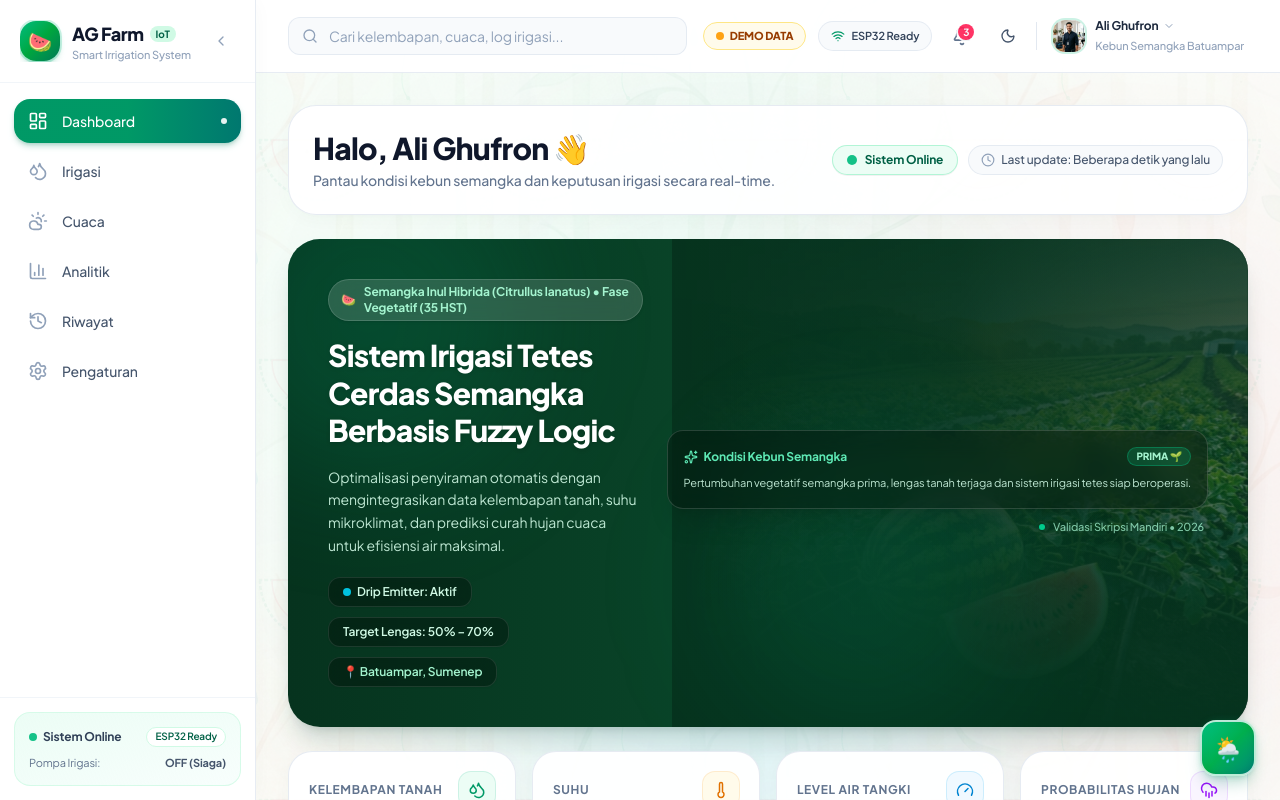
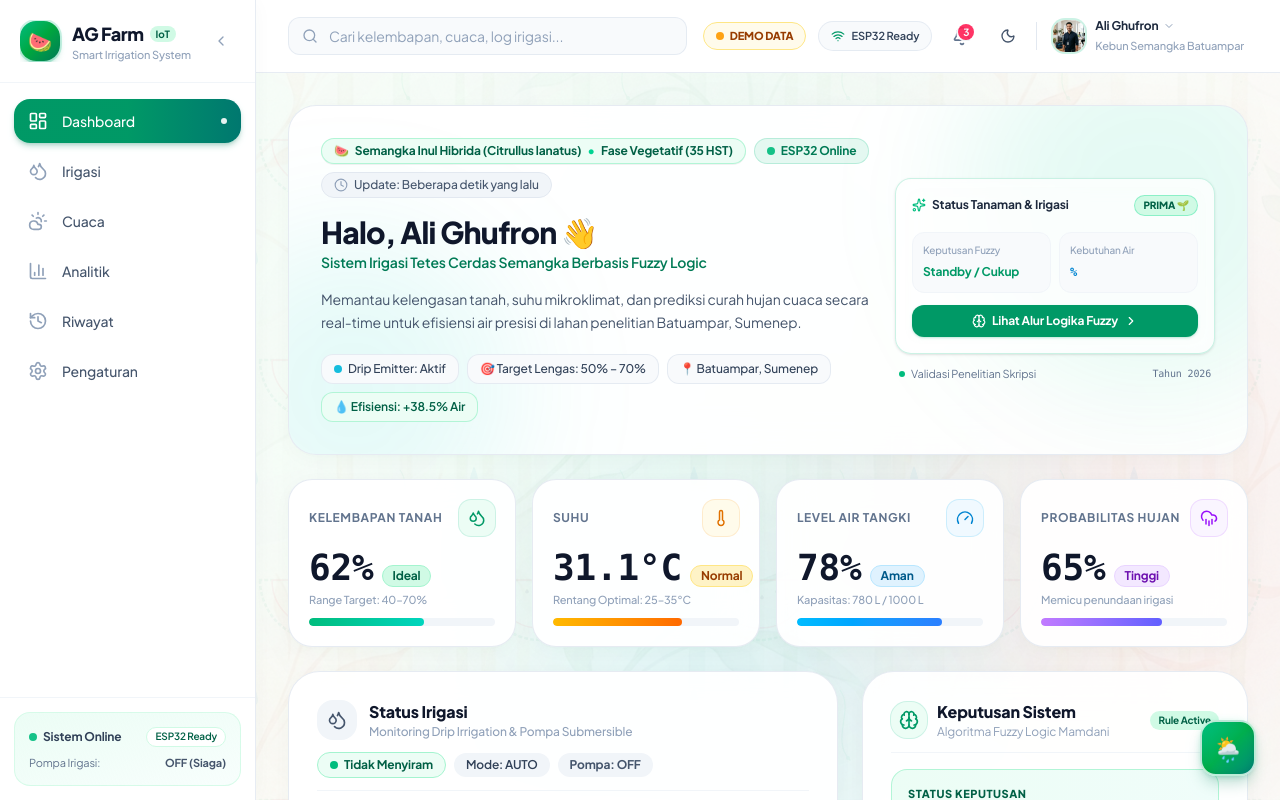
Before and after one commit to ghufron112/agfarm, a React (Vite) app: page / in a window 1280 px wide. Shown: the top 800 px of the page. Built offline with nearby package versions, Linux system fonts and the light colour scheme.

Commit message:
style(dashboard): replace clashing dark photo hero with sleek unified command banner

```diff
--- a/src/pages/DashboardPage.tsx
+++ b/src/pages/DashboardPage.tsx
@@ -60,102 +60,112 @@
 
   return (
     <div className="space-y-6">
-      {/* 1. Header (User prompt Section 5) */}
-      <div className="flex flex-col sm:flex-row sm:items-center justify-between gap-4 glass-card p-6 rounded-[28px]">
-        <div className="space-y-1">
-          <div className="flex items-center gap-2">
-            <h1 className="text-2xl sm:text-3xl font-extrabold text-slate-900 tracking-tight">
-              Halo, {user.name} 👋
-            </h1>
-          </div>
-          <p className="text-xs sm:text-sm text-slate-500 font-medium">
-            Pantau kondisi kebun semangka dan keputusan irigasi secara real-time.
-          </p>
-        </div>
+      {/* 1. Master Command Center Hero Banner */}
+      <div className="relative rounded-[28px] overflow-hidden glass-card p-6 sm:p-8 border border-emerald-500/20 bg-gradient-to-br from-white via-emerald-50/20 to-teal-50/20 dark:from-slate-900/90 dark:via-slate-900/80 dark:to-emerald-950/30 shadow-md">
+        {/* Soft Ambient Vector Glows (Clean & Modern) */}
+        <div className="absolute -top-24 -right-24 w-96 h-96 bg-emerald-400/10 dark:bg-emerald-500/10 rounded-full blur-3xl pointer-events-none" />
+        <div className="absolute -bottom-24 -left-24 w-80 h-80 bg-teal-400/10 dark:bg-teal-500/10 rounded-full blur-3xl pointer-events-none" />
 
-        <div className="flex flex-wrap items-center gap-2.5">
-          {/* Status Online */}
-          <div className="inline-flex items-center gap-2 px-3.5 py-1.5 rounded-full bg-emerald-50 text-emerald-800 border border-emerald-200/80 text-xs font-bold shadow-2xs">
-            <span className="w-2.5 h-2.5 rounded-full bg-emerald-500 animate-pulse" />
-            <span>Sistem Online</span>
-          </div>
+        <div className="relative z-10 flex flex-col lg:flex-row items-stretch lg:items-center justify-between gap-6">
+          {/* Left Column: Greeting, Farm Identity & Key Specs */}
+          <div className="space-y-4 max-w-2xl text-left">
+            {/* Top Tag & Status Badges */}
+            <div className="flex flex-wrap items-center gap-2">
+              <span className="inline-flex items-center gap-1.5 px-3 py-1 rounded-full bg-emerald-50 text-emerald-800 dark:bg-emerald-950/60 dark:text-emerald-300 border border-emerald-200/80 dark:border-emerald-700/50 text-xs font-bold shadow-2xs">
+                <span>🍉</span>
+                <span>{user.plantVariety}</span>
+                <span className="text-emerald-400 dark:text-emerald-600">•</span>
+                <span>Fase Vegetatif (35 HST)</span>
+              </span>
 
-          {/* Last Update */}
-          <div className="inline-flex items-center gap-1.5 px-3 py-1.5 rounded-full bg-slate-50 text-slate-600 border border-slate-200/80 text-xs font-medium">
-            <Clock className="w-3.5 h-3.5 text-slate-400" />
-            <span>Last update: {sensorData.last_updated}</span>
-          </div>
-        </div>
-      </div>
+              <span className="inline-flex items-center gap-1.5 px-3 py-1 rounded-full bg-emerald-500/10 text-emerald-700 dark:text-emerald-400 border border-emerald-500/20 text-xs font-bold">
+                <span className="w-2 h-2 rounded-full bg-emerald-500 animate-pulse" />
+                <span>ESP32 Online</span>
+              </span>
 
-      {/* 2. Hero Semangka Section (Seamlessly Blended Watermelon Field) */}
-      <div className="relative rounded-[32px] overflow-hidden bg-gradient-to-r from-[#06331E] via-[#0A472A] to-[#042616] text-white p-6 sm:p-8 lg:p-10 shadow-xl shadow-emerald-950/15">
-        {/* Seamless Blended Watermelon Field Photography */}
-        <div className="absolute right-0 top-0 bottom-0 w-full lg:w-3/5 pointer-events-none select-none overflow-hidden">
-          <img
-            src="/assets/watermelon_hero.jpg"
-            alt="Kebun Semangka AG Farm"
-            className="w-full h-full object-cover object-center opacity-45 mix-blend-screen scale-105"
-          />
-          {/* Multi-layer smooth gradient feathering to flawlessly blend into emerald card */}
-          <div className="absolute inset-0 bg-gradient-to-r from-[#06331E] via-[#06331E]/80 to-transparent" />
-          <div className="absolute inset-0 bg-gradient-to-t from-[#06331E]/95 via-transparent to-[#06331E]/50" />
-          <div className="absolute inset-0 bg-gradient-to-b from-[#06331E]/60 via-transparent to-[#06331E]/80" />
-        </div>
-
-        {/* Soft Ambient Glow Orbs */}
-        <div className="absolute -top-20 -left-20 w-80 h-80 bg-emerald-500/15 rounded-full blur-3xl pointer-events-none" />
-        <div className="absolute bottom-0 right-1/4 w-72 h-72 bg-emerald-400/10 rounded-full blur-3xl pointer-events-none" />
-
-        <div className="relative z-10 flex flex-col lg:flex-row items-start lg:items-center justify-between gap-6">
-          <div className="space-y-4 max-w-xl text-left">
-            <div className="inline-flex items-center gap-2 px-3 py-1 rounded-full bg-white/15 backdrop-blur-md text-emerald-200 text-xs font-bold border border-white/15 shadow-sm">
-              <span>🍉</span>
-              <span>{user.plantVariety} • Fase Vegetatif (35 HST)</span>
+              <span className="inline-flex items-center gap-1.5 px-3 py-1 rounded-full bg-slate-100 text-slate-600 dark:bg-slate-800 dark:text-slate-300 border border-slate-200 dark:border-slate-700 text-xs font-medium">
+                <Clock className="w-3.5 h-3.5 text-slate-400" />
+                <span>Update: {sensorData.last_updated}</span>
+              </span>
             </div>
 
-            <h2 className="text-xl sm:text-2xl lg:text-3xl font-black tracking-tight leading-tight drop-shadow-sm">
-              Sistem Irigasi Tetes Cerdas Semangka Berbasis Fuzzy Logic
-            </h2>
+            {/* Main Greeting & Title */}
+            <div>
+              <h1 className="text-2xl sm:text-3xl font-extrabold text-slate-900 dark:text-white tracking-tight">
+                Halo, {user.name} 👋
+              </h1>
+              <p className="text-xs sm:text-sm text-emerald-700 dark:text-emerald-400 font-semibold mt-0.5">
+                Sistem Irigasi Tetes Cerdas Semangka Berbasis Fuzzy Logic
+              </p>
+            </div>
 
-            <p className="text-xs sm:text-sm text-emerald-100/90 leading-relaxed font-normal max-w-lg">
-              Optimalisasi penyiraman otomatis dengan mengintegrasikan data kelembapan tanah, suhu mikroklimat, dan prediksi curah hujan cuaca untuk efisiensi air maksimal.
+            {/* Description */}
+            <p className="text-xs sm:text-sm text-slate-600 dark:text-slate-300 leading-relaxed font-normal">
+              Memantau kelengasan tanah, suhu mikroklimat, dan prediksi curah hujan cuaca secara real-time untuk efisiensi air presisi di lahan penelitian Batuampar, Sumenep.
             </p>
 
-            <div className="flex flex-wrap items-center gap-2.5 pt-1 text-xs">
-              <span className="flex items-center gap-1.5 bg-black/30 backdrop-blur-md px-3.5 py-1.5 rounded-xl border border-white/10 text-emerald-100 font-semibold shadow-xs">
-                <span className="w-2 h-2 rounded-full bg-cyan-400 animate-pulse" />
+            {/* Live Operational Tags */}
+            <div className="flex flex-wrap items-center gap-2 pt-1 text-xs">
+              <span className="inline-flex items-center gap-1.5 bg-slate-50 dark:bg-slate-800/80 px-3 py-1.5 rounded-xl border border-slate-200/80 dark:border-slate-700 text-slate-700 dark:text-slate-200 font-medium">
+                <span className="w-2 h-2 rounded-full bg-cyan-500 animate-pulse" />
                 Drip Emitter: Aktif
               </span>
-              <span className="flex items-center gap-1.5 bg-black/30 backdrop-blur-md px-3.5 py-1.5 rounded-xl border border-white/10 text-emerald-100 font-semibold shadow-xs">
-                Target Lengas: 50% – 70%
+              <span className="inline-flex items-center gap-1.5 bg-slate-50 dark:bg-slate-800/80 px-3 py-1.5 rounded-xl border border-slate-200/80 dark:border-slate-700 text-slate-700 dark:text-slate-200 font-medium">
+                🎯 Target Lengas: 50% – 70%
               </span>
-              <span className="flex items-center gap-1.5 bg-black/30 backdrop-blur-md px-3.5 py-1.5 rounded-xl border border-white/10 text-emerald-200 font-semibold shadow-xs">
+              <span className="inline-flex items-center gap-1.5 bg-slate-50 dark:bg-slate-800/80 px-3 py-1.5 rounded-xl border border-slate-200/80 dark:border-slate-700 text-slate-700 dark:text-slate-200 font-medium">
                 📍 Batuampar, Sumenep
+              </span>
+              <span className="inline-flex items-center gap-1.5 bg-emerald-50 dark:bg-emerald-950/50 px-3 py-1.5 rounded-xl border border-emerald-200/80 dark:border-emerald-800 text-emerald-800 dark:text-emerald-300 font-semibold">
+                💧 Efisiensi: +38.5% Air
               </span>
             </div>
           </div>
 
-          {/* Right Floating Frosted Card (No rigid boxy photo) */}
-          <div className="hidden lg:flex flex-col gap-2.5 shrink-0 min-w-64 text-right">
-            <div className="p-4 rounded-2xl bg-black/30 backdrop-blur-md border border-white/15 shadow-xl space-y-2 text-left">
-              <div className="flex items-center justify-between text-xs font-bold text-emerald-300">
-                <span className="flex items-center gap-1.5">
-                  <Sparkles className="w-3.5 h-3.5 text-emerald-300" />
-                  Kondisi Kebun Semangka
+          {/* Right Column: Telemetry & Fuzzy Quick Card */}
+          <div className="lg:w-80 shrink-0 flex flex-col gap-3">
+            <div className="p-4 rounded-2xl bg-white/80 dark:bg-slate-800/90 backdrop-blur-md border border-emerald-500/20 shadow-sm space-y-3">
+              <div className="flex items-center justify-between">
+                <span className="flex items-center gap-1.5 text-xs font-bold text-slate-800 dark:text-slate-200">
+                  <Sparkles className="w-3.5 h-3.5 text-emerald-500" />
+                  Status Tanaman & Irigasi
                 </span>
-                <span className="px-2 py-0.5 rounded-full bg-emerald-500/20 text-emerald-200 text-[10px] font-extrabold border border-emerald-400/30">
+                <span className="px-2 py-0.5 rounded-full bg-emerald-100 text-emerald-800 dark:bg-emerald-900/60 dark:text-emerald-300 text-[10px] font-extrabold border border-emerald-300/60 dark:border-emerald-600/50">
                   PRIMA 🌱
                 </span>
               </div>
-              <p className="text-[11px] text-emerald-100/90 leading-relaxed">
-                Pertumbuhan vegetatif semangka prima, lengas tanah terjaga dan sistem irigasi tetes siap beroperasi.
-              </p>
+
+              <div className="grid grid-cols-2 gap-2 text-left pt-1">
+                <div className="p-2.5 rounded-xl bg-slate-50 dark:bg-slate-900/60 border border-slate-100 dark:border-slate-800">
+                  <span className="text-[10px] text-slate-400 font-medium block">Keputusan Fuzzy</span>
+                  <span className="text-xs font-bold text-emerald-600 dark:text-emerald-400">
+                    {fuzzyDecision.decision === 'WATER' ? 'Penyiraman Aktif' : 'Standby / Cukup'}
+                  </span>
+                </div>
+                <div className="p-2.5 rounded-xl bg-slate-50 dark:bg-slate-900/60 border border-slate-100 dark:border-slate-800">
+                  <span className="text-[10px] text-slate-400 font-medium block">Kebutuhan Air</span>
+                  <span className="text-xs font-bold text-sky-600 dark:text-sky-400 font-mono">
+                    {fuzzyDecision.defuzzifiedValue}%
+                  </span>
+                </div>
+              </div>
+
+              <button
+                onClick={() => setIsFuzzyModalOpen(true)}
+                className="w-full py-2 px-3 rounded-xl bg-emerald-600 hover:bg-emerald-700 text-white text-xs font-bold flex items-center justify-center gap-1.5 transition-all shadow-sm shadow-emerald-600/20 cursor-pointer active:scale-98"
+              >
+                <Brain className="w-3.5 h-3.5" />
+                <span>Lihat Alur Logika Fuzzy</span>
+                <ChevronRight className="w-3.5 h-3.5" />
+              </button>
             </div>
 
-            <div className="flex items-center justify-end gap-2 text-[11px] text-emerald-200/80 font-medium pr-1">
-              <span className="w-1.5 h-1.5 rounded-full bg-emerald-400" />
-              <span>Validasi Skripsi Mandiri • 2026</span>
+            <div className="flex items-center justify-between px-1 text-[11px] text-slate-500 dark:text-slate-400">
+              <span className="flex items-center gap-1.5">
+                <span className="w-1.5 h-1.5 rounded-full bg-emerald-500" />
+                <span>Validasi Penelitian Skripsi</span>
+              </span>
+              <span className="font-mono text-[10px]">Tahun 2026</span>
             </div>
           </div>
         </div>
```
